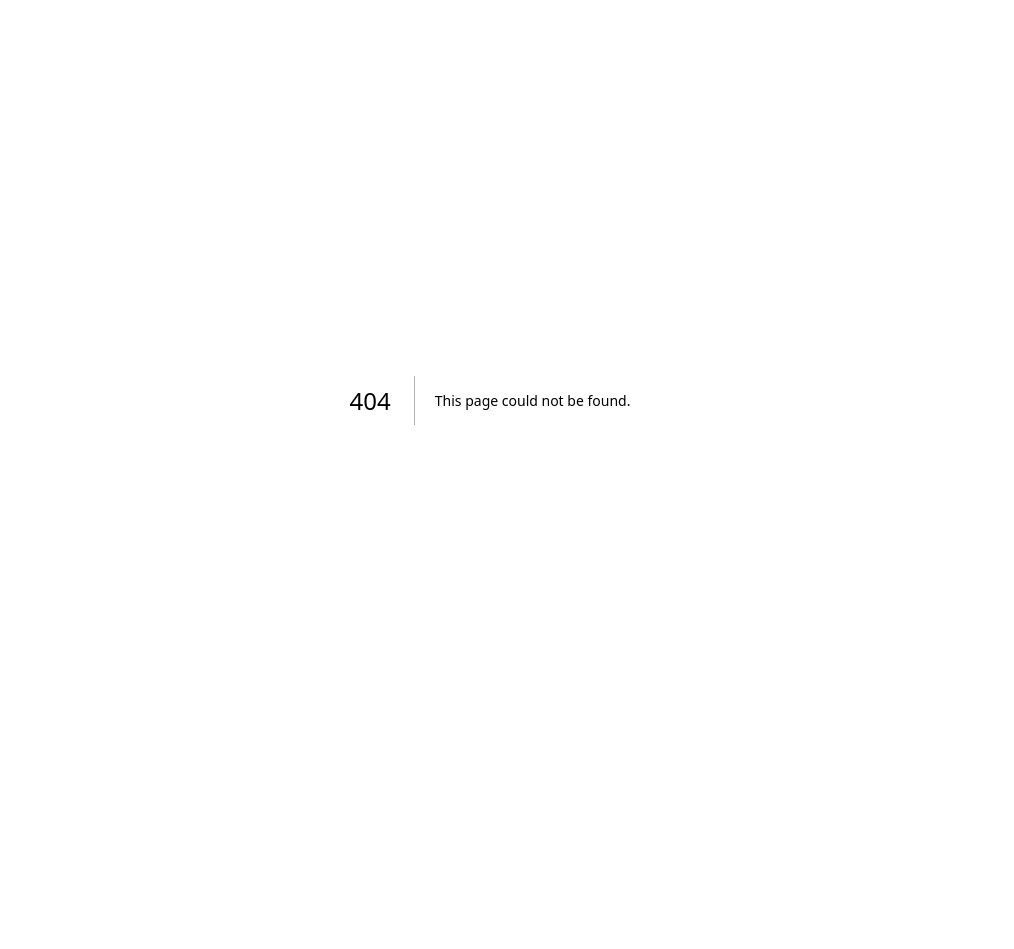
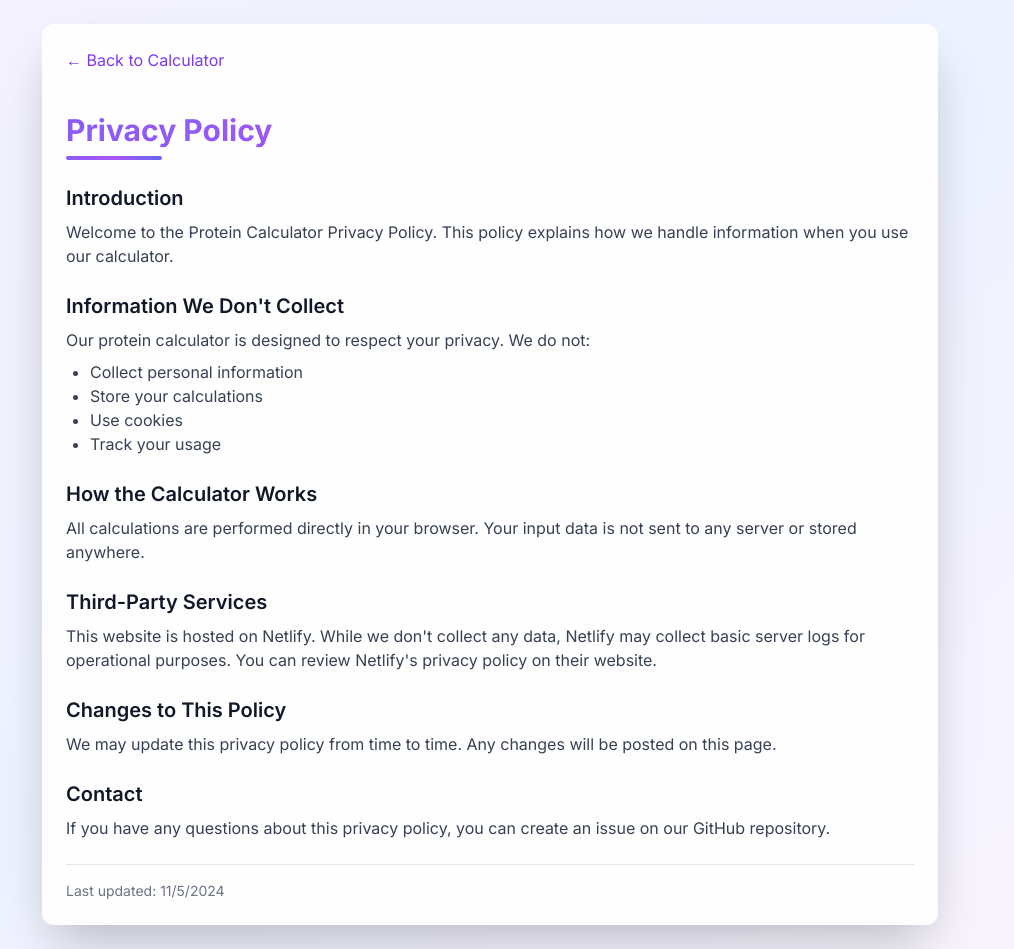
Before and after one commit to Paulsum1985/protein-calculator, a Next.js app: page /privacy in a window 1280 px wide. Before the commit this address had no page. Shown: the whole page, without its empty margins (150-1164 px from the left). Before the commit the page ends 800 px from the top, so only its background shows below. Built offline with nearby package versions, Linux system fonts and the light colour scheme.

Commit message:
added privacy policy

```diff
--- a/src/app/page.tsx
+++ b/src/app/page.tsx
@@ -10,6 +10,7 @@ import { Label } from '@/components/ui/label';
 import { Switch } from "@/components/ui/switch";
 import { DumbbellIcon, ActivityIcon, BrainIcon } from 'lucide-react';
 import AdUnit from '@/components/AdUnit';
+import Link from 'next/link';
 
 const ProteinCalculator = () => {
   const [formData, setFormData] = useState({
@@ -270,6 +271,11 @@ const handleUnitChange = (checked: boolean) => {
             <div className="mt-8">
               <AdUnit />
             </div>
+            <div className="mt-4 text-center text-sm text-gray-600">
+              <Link href="/privacy" className="hover:text-violet-600 transition-colors">
+                Privacy Policy
+              </Link>
+            </div>
           </CardContent>
         </Card>
       </div>
--- /dev/null
+++ b/src/app/privacy/page.tsx
@@ -0,0 +1,86 @@
+'use client'
+
+import React from 'react';
+import { Card, CardContent } from '@/components/ui/card';
+import Link from 'next/link';
+
+const PrivacyPolicy = () => {
+  return (
+    <div className="min-h-screen bg-gradient-to-br from-violet-50 via-indigo-50 to-purple-50 p-4 md:p-6">
+      <div className="max-w-4xl mx-auto">
+        <Card className="bg-white/90 backdrop-blur-sm border-none shadow-2xl">
+          <CardContent className="p-6 space-y-6">
+            {/* Back to Calculator Link */}
+            <Link
+              href="/"
+              className="inline-block text-violet-600 hover:text-violet-700 mb-4"
+            >
+              ← Back to Calculator
+            </Link>
+
+            <div className="space-y-2">
+              <h1 className="text-3xl font-bold bg-gradient-to-r from-violet-500 via-purple-500 to-indigo-500 text-transparent bg-clip-text">
+                Privacy Policy
+              </h1>
+              <div className="h-1 w-24 bg-gradient-to-r from-violet-500 via-purple-500 to-indigo-500 rounded-full" />
+            </div>
+
+            <div className="space-y-6 text-gray-700">
+              <section>
+                <h2 className="text-xl font-semibold text-gray-900 mb-2">Introduction</h2>
+                <p>
+                  Welcome to the Protein Calculator Privacy Policy. This policy explains how we handle information when you use our calculator.
+                </p>
+              </section>
+
+              <section>
+                <h2 className="text-xl font-semibold text-gray-900 mb-2">Information We Don't Collect</h2>
+                <p>Our protein calculator is designed to respect your privacy. We do not:</p>
+                <ul className="list-disc ml-6 mt-2">
+                  <li>Collect personal information</li>
+                  <li>Store your calculations</li>
+                  <li>Use cookies</li>
+                  <li>Track your usage</li>
+                </ul>
+              </section>
+
+              <section>
+                <h2 className="text-xl font-semibold text-gray-900 mb-2">How the Calculator Works</h2>
+                <p>
+                  All calculations are performed directly in your browser. Your input data is not sent to any server or stored anywhere.
+                </p>
+              </section>
+
+              <section>
+                <h2 className="text-xl font-semibold text-gray-900 mb-2">Third-Party Services</h2>
+                <p>
+                  This website is hosted on Netlify. While we don't collect any data, Netlify may collect basic server logs for operational purposes. You can review Netlify's privacy policy on their website.
+                </p>
+              </section>
+
+              <section>
+                <h2 className="text-xl font-semibold text-gray-900 mb-2">Changes to This Policy</h2>
+                <p>
+                  We may update this privacy policy from time to time. Any changes will be posted on this page.
+                </p>
+              </section>
+
+              <section>
+                <h2 className="text-xl font-semibold text-gray-900 mb-2">Contact</h2>
+                <p>
+                  If you have any questions about this privacy policy, you can create an issue on our GitHub repository.
+                </p>
+              </section>
+
+              <footer className="text-sm text-gray-500 pt-4 border-t">
+                Last updated: {new Date().toLocaleDateString()}
+              </footer>
+            </div>
+          </CardContent>
+        </Card>
+      </div>
+    </div>
+  );
+};
+
+export default PrivacyPolicy;
--- a/src/components/AdUnit.tsx
+++ b/src/components/AdUnit.tsx
@@ -8,8 +8,8 @@ const AdUnit = () => {
         style={{ display: 'block', textAlign: 'center' }}
         data-ad-layout="in-article"
         data-ad-format="fluid"
-        data-ad-client="pub-1522061448979634"  // Replace with your AdSense publisher ID
-        data-ad-slot="XXXXXXXXXX"                 // Replace with your ad slot ID
+        data-ad-client="ca-pub-1522061448979634"  // Replace with your AdSense publisher ID
+        data-ad-slot="1734638160"                 // Replace with your ad slot ID
       />
     </div>
   );
```
